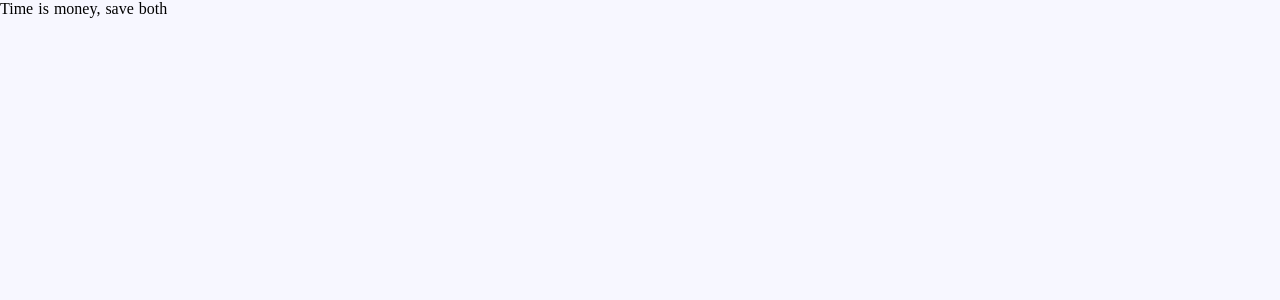
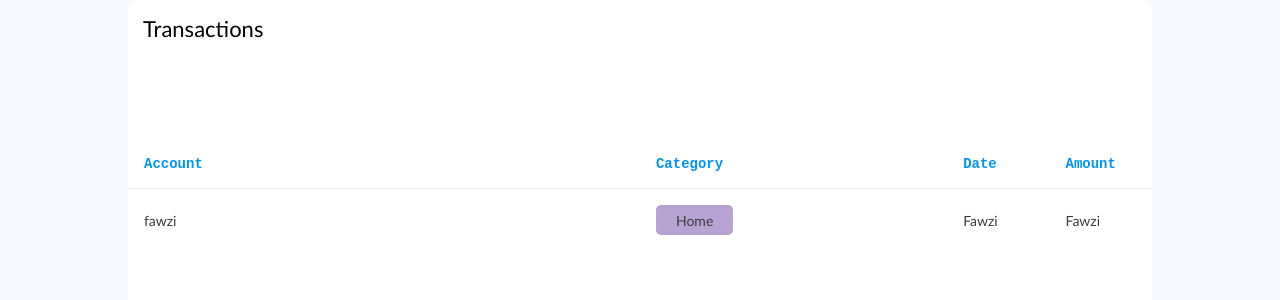
Before and after one commit to iifawzi/transactons-frontend, a Nuxt app: page / in a window 1280 px wide. Shown: the top 300 px of the page. Built offline with nearby package versions, Linux system fonts and the light colour scheme.

Commit message:
init the transaction page, the categoy and modernTabke components
Signed-off-by: Fawzi E. Abdulfattah <iifawzie@gmail.com>

```diff
--- a/assets/scss/colors.scss
+++ b/assets/scss/colors.scss
@@ -1,5 +1,12 @@
 :root {
   --white: #FFFFFF;
+  --gray-1: #F7F7FF;
+  --gray-2: #E8E8E8;
+  --gray-3: #a3a6a5;
+  --gray-4: #C2C2C2;
+  --gray-5: #3B3B3B;
+  --gray-6: #C6C6C6;
 
-  --gray-1: #F7F7FF;
+  --blue: #0095f2;
+  --blue-1: #ecf5fa53;
 }
--- a/assets/scss/main.scss
+++ b/assets/scss/main.scss
@@ -1,17 +1,16 @@
 html {
   font-size: 10px;
   word-spacing: 1px;
-  -ms-text-size-adjust: 100%;
-  -webkit-text-size-adjust: 100%;
 }
 
 body {
   font-size: 1.6rem;
+  font-family: 'Gill Sans', 'Gill Sans MT', Calibri, 'Trebuchet MS', sans-serif;
 }
 
 .container {
   margin: 0 auto;
-  width: 70%;
+  width: 80%;
 }
 
 *,
--- /dev/null
+++ b/components/shared/category/index.vue
@@ -0,0 +1,22 @@
+<template>
+  <div class="category" :style="'background-color:' + color">
+    <p class="category__value">{{ value }}</p>
+  </div>
+</template>
+
+<script>
+export default {
+  props: {
+    value: {
+      type: String,
+      required: true,
+    },
+    color: {
+      type: String,
+      required: false,
+    },
+  },
+};
+</script>
+
+<style src="./style.scss" lang="scss" scoped />
--- /dev/null
+++ b/components/shared/category/style.scss
@@ -0,0 +1,11 @@
+.category {
+  height: 30px;
+  padding: 0px 20px;
+  padding-top: 3px;
+  border-radius: 5px;
+  display:inline-block;
+  &__value {
+      text-align: center;
+      padding-top: 4px;
+  }
+}
--- /dev/null
+++ b/components/shared/modernTable/index.vue
@@ -0,0 +1,13 @@
+<template>
+  <table class="modernTable" cellspacing="12" cellpadding="16">
+    <thead>
+      <tr>
+        <slot name="table__head"></slot>
+      </tr>
+    </thead>
+    <tbody>
+      <slot name="table__data"></slot>
+    </tbody>
+  </table>
+</template>
+<style lang="scss" src="./style.scss" scoped />
--- /dev/null
+++ b/components/shared/modernTable/style.scss
@@ -0,0 +1,37 @@
+.modernTable {
+    width: 100%;
+    margin: 0 auto;
+    border-collapse: collapse;
+    table-layout: fixed;
+    text-align: left;
+    font-size: 1.4rem;
+    border-radius: 10px;
+    overflow-y: scroll;
+    thead {
+        tr {
+            border-bottom: 1px solid var(--gray-2);
+        }
+
+        th {
+            color: var(--blue);
+            font-family: 'Courier New', Courier, monospace;
+        }
+    }
+
+    tbody {
+        tr {
+            &:not(:last-child) {
+                border-bottom: 1px solid var(--gray-2);
+            }
+            &:hover {
+                background-color: var(--blue-1);
+                cursor: pointer;
+            }
+        }
+        td {
+            color: var(--gray-5);
+        }
+    }
+
+
+}
--- a/pages/index.vue
+++ b/pages/index.vue
@@ -1,15 +1,46 @@
 <template>
-  <div class="transactions-page">Time is money, save both</div>
+  <div class="container">
+    <div class="transactions-page">
+      <div class="transactions">
+        <div class="filters">
+          <p class="title">Transactions</p>
+        </div>
+        <div class="table">
+          <modernTable>
+            <template v-slot:table__head>
+              <th colspan="5">Account</th>
+              <th colspan="3">Category</th>
+              <th>Date</th>
+              <th>Amount</th>
+            </template>
+            <template class="transactions__data" v-slot:table__data>
+              <tr>
+                <td colspan="5">fawzi</td>
+                <td colspan="3">
+                  <category color="#B7A3D1" value="Home" />
+                </td>
+                <td>Fawzi</td>
+                <td>Fawzi</td>
+              </tr>
+            </template>
+          </modernTable>
+        </div>
+        <div class="tools"></div>
+      </div>
+    </div>
+  </div>
 </template>
 
 <script>
+import modernTable from "~/components/shared/modernTable";
+import category from "~/components/shared/category";
 export default {
   layout: "default",
+  components: {
+    modernTable,
+    category,
+  },
 };
 </script>
 
-<style lang="scss" scoped>
-.transactions-page {
-  min-height: 100vh;
-}
-</style>
+<style src="./style.scss" lang="scss" scoped  />
--- /dev/null
+++ b/pages/style.scss
@@ -0,0 +1,32 @@
+.transactions-page {
+    min-height: 100vh;
+    display: flex;
+    flex-flow: column;
+    justify-content: center;
+
+    .transactions {
+      border-radius: 10px;
+      background-color: var(--white);
+      height: 800px;
+
+      .filters {
+        height: 140px;
+        padding: 15px;
+        .title {
+          font-size: 2.2rem;
+          font-weight: 400;
+        }
+      }
+
+      .table {
+        height: calc(800px - 240px);
+        min-width: 200px;
+        overflow-x: scroll;
+        overflow-y: scroll;
+      }
+
+      .tools {
+        height: 100px;
+      }
+    }
+  }
```
